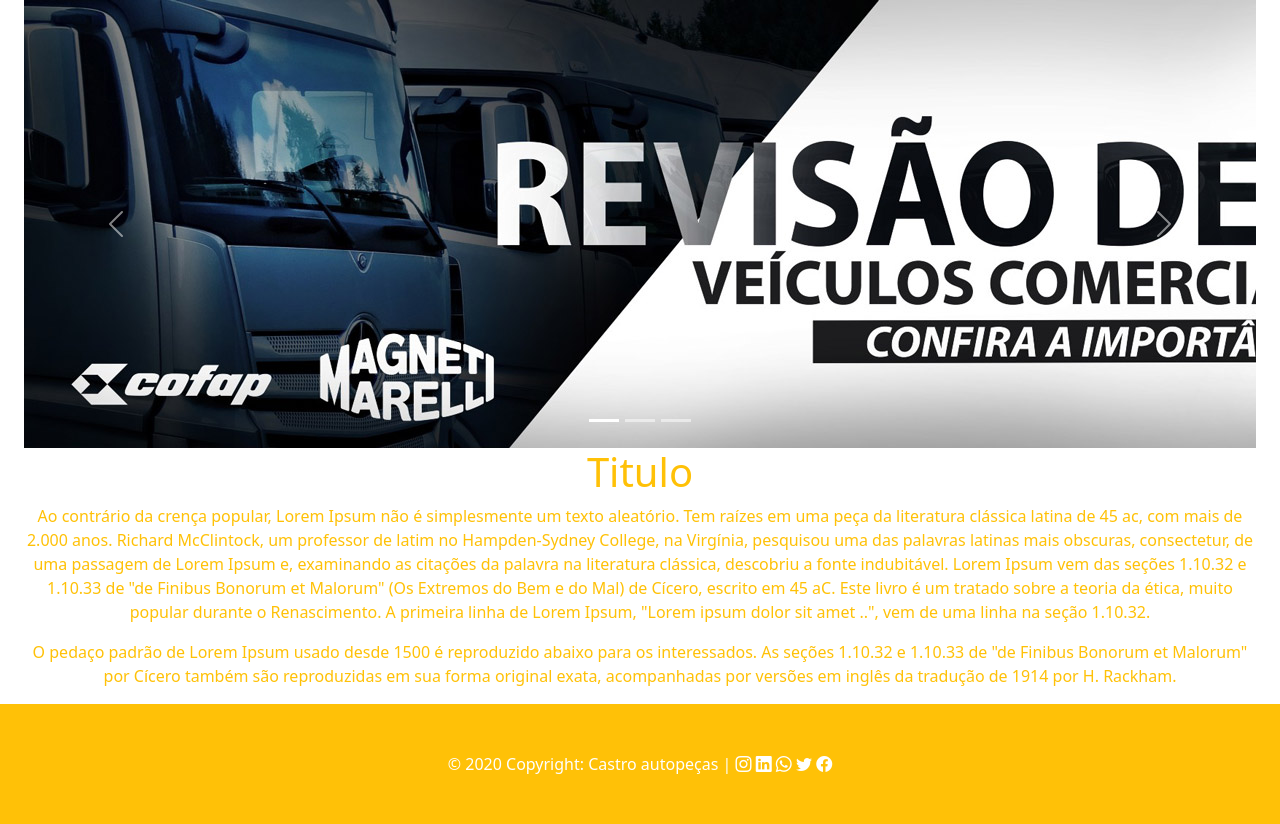
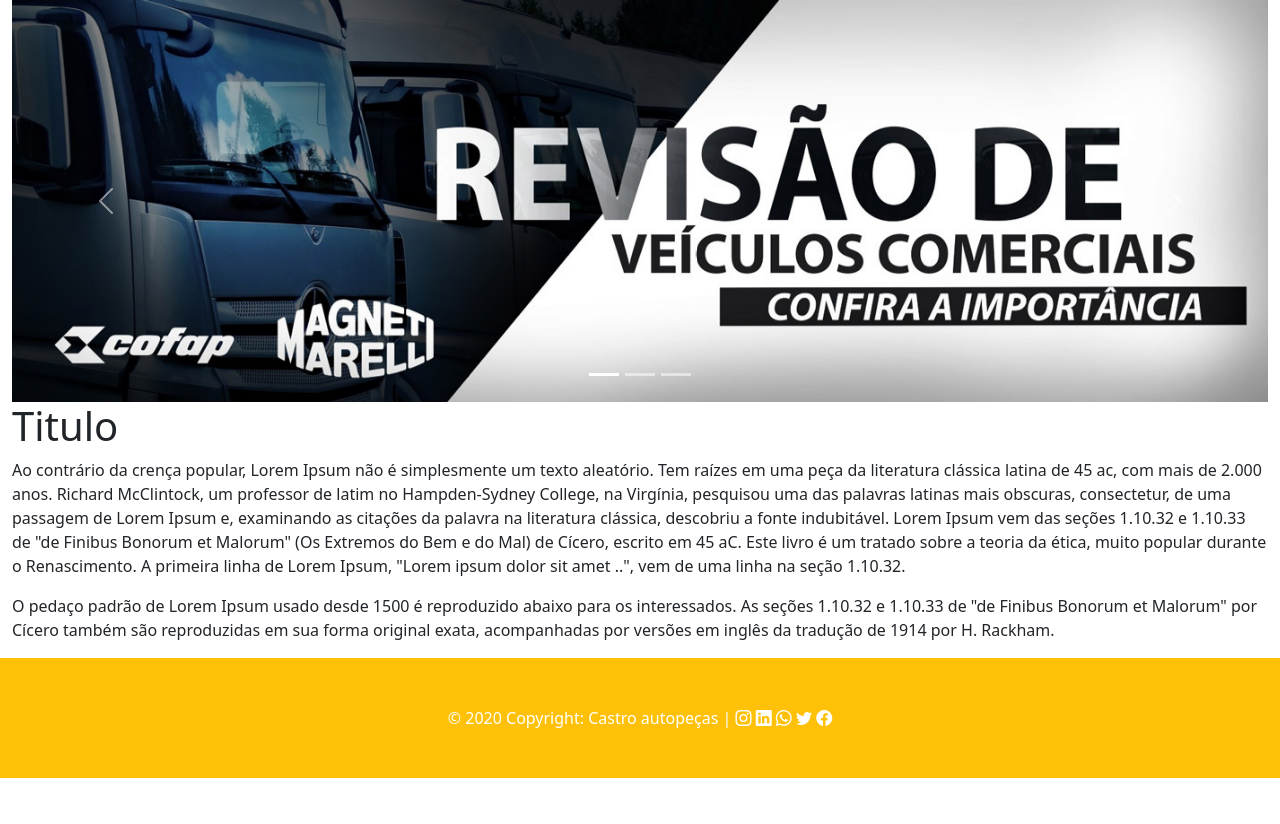
Before and after one commit to matheuspll/projeto-castro-ll, a Django app: page /home/ in a window 1280 px wide. Shown: the part 56-880 px from the top of the page. After the commit the page ends 834 px from the top, so only its background shows below. Run offline with Django 3.2, Linux system fonts and the light colour scheme; some libraries are stand-ins or nearby versions.

Commit message:
atualizações

```diff
--- a/paginas/templates/paginas/index.html
+++ b/paginas/templates/paginas/index.html
@@ -8,7 +8,6 @@
 {% block conteudo %}
 
     <div class="container-fluid text-justify-center">
-        <div class="container-fluid text-center text-warning">
         <div id="carouselExampleCaptions" class="carousel slide" data-bs-ride="carousel">
             <div class="carousel-indicators">
                 <button type="button" data-bs-target="#carouselExampleCaptions" data-bs-slide-to="0" class="active"
@@ -20,27 +19,24 @@
             </div>
             <div class="carousel-inner">
                 <div class="carousel-item active">
-                        <img src="{% static 'img/art1.jpg' %}" class="d-block w-100%" alt="...">
+                    <img src="{% static 'img/art1.jpg' %}" class="d-block w-100" alt="...">
                 </div>
                 <div class="carousel-item">
-                        <img src="{% static 'img/art2.jpg' %}" class="d-block w-100%" alt="...">
+                    <img src="{% static 'img/art2.jpg' %}" class="d-block w-100" alt="...">
                 </div>
                 <div class="carousel-item">
-                        <img src="{% static 'img/art1.jpg' %}" class="d-block w-100%" alt="...">
+                    <img src="{% static 'img/art1.jpg' %}" class="d-block w-100" alt="...">
                 </div>
             </div>
-                <button class="carousel-control-prev" type="button" data-bs-target="#carouselExampleCaptions"
-                    data-bs-slide="prev">
+            <button class="carousel-control-prev" type="button" data-bs-target="#carouselExampleCaptions" data-bs-slide="prev">
                 <span class="carousel-control-prev-icon" aria-hidden="true"></span>
                 <span class="visually-hidden">Previous</span>
             </button>
-                <button class="carousel-control-next" type="button" data-bs-target="#carouselExampleCaptions"
-                    data-bs-slide="next">
+            <button class="carousel-control-next" type="button" data-bs-target="#carouselExampleCaptions" data-bs-slide="next">
                 <span class="carousel-control-next-icon" aria-hidden="true"></span>
                 <span class="visually-hidden">Next</span>
             </button>
         </div>
-
         <div class="contaier">
             <h1>Titulo</h1>
             <p>
```
Lines whose indentation alone changed are shown as unchanged.
